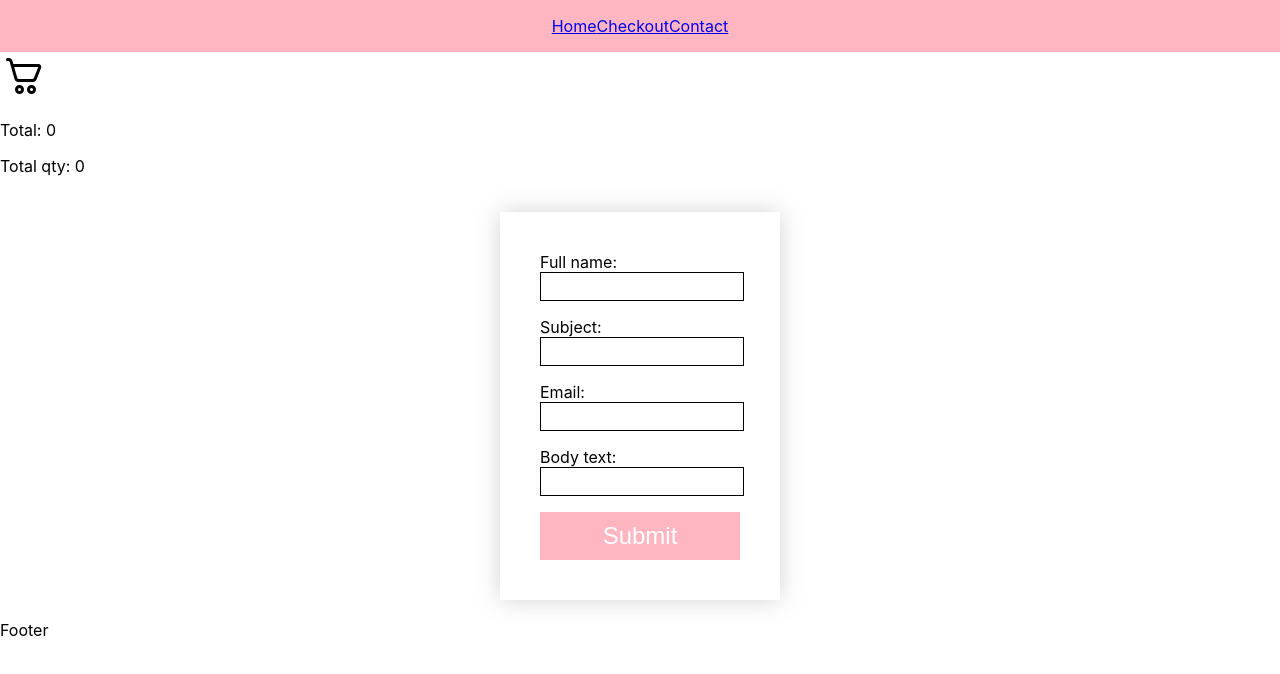
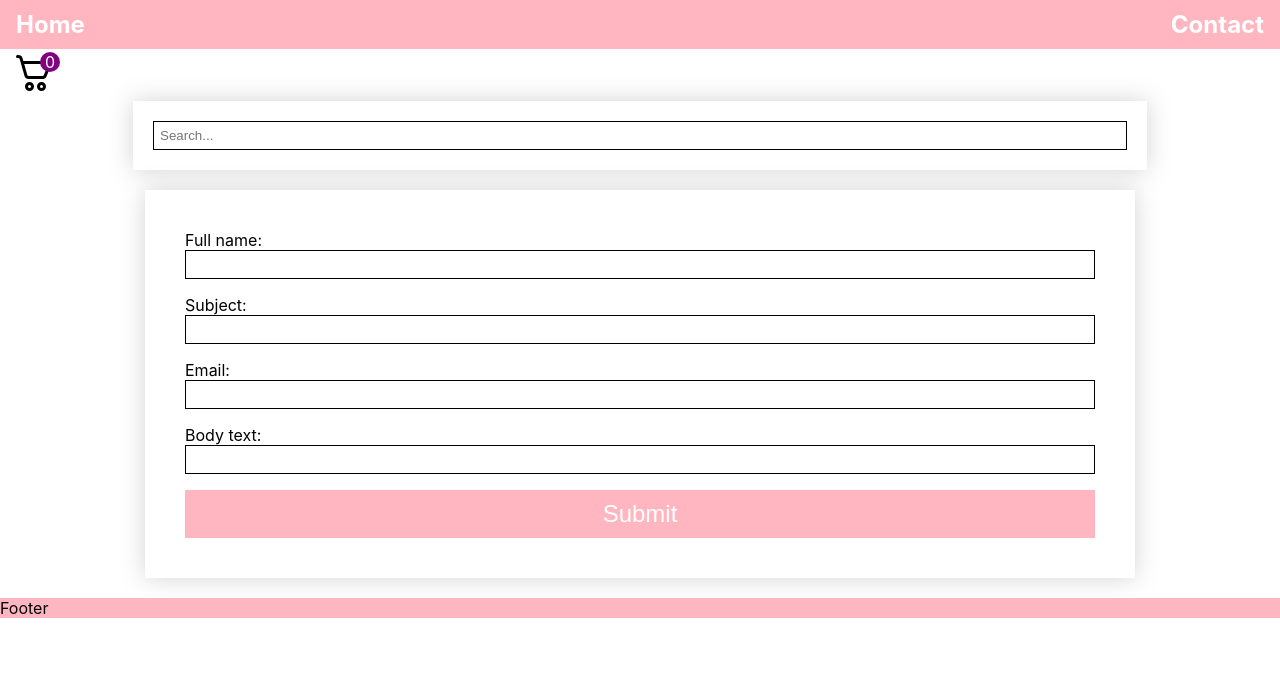
Before and after one commit to k12re/react-framework-ca, a React (Create React App) app: page /contact in a window 1280 px wide. Shown: the top 674 px of the page. Built offline with nearby package versions, Linux system fonts and the light colour scheme.

Commit message:
added content to checkout page and some css around for testing - NEEDS CLEANUP AND FIXING

```diff
--- a/src/App.css
+++ b/src/App.css
@@ -1,10 +1,34 @@
 .App {
   text-align: center;
+  height: 100vh;
 }
 
 .App-logo {
   height: 40vmin;
   pointer-events: none;
+}
+
+footer {
+  width: 100%;
+  bottom: 0px;
+  background-color: lightpink;
+}
+
+.cart-icon {
+  position: relative;
+  top: 0px;
+  left: 10px;
+}
+
+.test {
+  position: absolute;
+  left: 34px;
+  display: inline-flex;
+  color: white;
+  background-color: purple;
+  margin: 3px 6px;
+  padding: 0px 5px;
+  border-radius: 20px;
 }
 
 @media (prefers-reduced-motion: no-preference) {
--- a/src/App.js
+++ b/src/App.js
@@ -39,16 +39,38 @@ function Home() {
   }, []);
 
   return (
-    <ul>
+    <Styled.ProductListContainer>
       {data.map((item) => (
         <ProductItem key={item.id} data={item} />
       ))}
-    </ul>
+    </Styled.ProductListContainer>
   );
 }
 
 function CheckOutPage() {
-  return <div>Checkout Page</div>;
+  const { state } = useContext(CartContext);
+  const { cart, total, quantity } = state;
+
+  console.log(state);
+
+  return (
+    <Styled.CheckoutContainer>
+      {/* <img className="cart-icon" src={CartIcon} /> */}
+      <ul>
+        {cart.map((item) => (
+          <li key={item.id}>
+            <img src={item.imageUrl} />
+            {item.title} - Qty: {item.quantity}
+          </li>
+        ))}
+        <p>Total: {total}</p>
+        <p>Total qty: {quantity}</p>
+      </ul>
+      <Styled.Button>
+        <Link to={`/checkoutsuccess/`}>Checkout</Link>
+      </Styled.Button>
+    </Styled.CheckoutContainer>
+  );
 }
 
 function CheckOutSuccessPage() {
@@ -63,7 +85,10 @@ function Header() {
   return (
     <header>
       <Nav />
-      <Cart />
+      <div>
+        <Cart />
+        <Search />
+      </div>
     </header>
   );
 }
@@ -75,9 +100,9 @@ function Nav() {
         <li key={"home"}>
           <Link to="/">Home</Link>
         </li>
-        <li key={"checkout"}>
+        {/* <li key={"checkout"}>
           <Link to="/checkout">Checkout</Link>
-        </li>
+        </li> */}
         <li key={"contact"}>
           <Link to="/contact">Contact</Link>
         </li>
@@ -166,7 +191,7 @@ export function AddToCart({ data }) {
     dispatch({ type: "addProduct", payload: data });
   };
 
-  return <Styled.Button onClick={handleClick}>ADD TO CART</Styled.Button>;
+  return <Styled.Button onClick={handleClick}>Add to cart</Styled.Button>;
 }
 
 function Cart() {
@@ -177,17 +202,30 @@ function Cart() {
 
   return (
     <div>
-      <img className="cart-icon" src={CartIcon} />
-      <ul>
+      <Link to="/checkout">
+        <img className="cart-icon" src={CartIcon} />
+      </Link>
+      <p className="test"> {quantity} </p>
+      {/* <ul>
         {cart.map((item) => (
           <li key={item.id}>
-            {item.name} - Qty: {item.quantity}
+            {item.title} - Qty: {item.quantity}
           </li>
-        ))}
-        <p>Total: {total}</p>
-        <p>Total qty: {quantity}</p>
-      </ul>
+        ))} */}
+      {/* <p>Total: {total}</p>
+      </ul> */}
     </div>
+  );
+}
+
+function Search() {
+  return (
+    <Styled.SearchFormContainer>
+      <form>
+        <label htmlFor="search"></label>
+        <input name="search" placeholder="Search..." />
+      </form>
+    </Styled.SearchFormContainer>
   );
 }
 
@@ -201,6 +239,7 @@ function App() {
               <Route index element={<Home />} />
               {/* <Route path="product" element={<ProductPage />} /> */}
               <Route path="checkout" element={<CheckOutPage />} />
+              <Route path="checkoutsuccess" element={<CheckOutSuccessPage />} />
               <Route path="contact" element={<ContactPage />} />
               <Route path="*" element={<NotFound />} />
               <Route path="product/:id" element={<ProductPage />} />
--- a/src/App.styles.jsx
+++ b/src/App.styles.jsx
@@ -1,15 +1,57 @@
 import styled from "styled-components";
 
 export const Nav = styled.nav`
-  display: flex;
+  // display: flex;
   background-color: lightpink;
-  justify-content: center;
+  // justify-content: center;
+  ul {
+    display: flex;
+    justify-content: space-between;
+    margin: 0;
+    padding 10px 0;
+  }
   li {
-    display: inline-flex;
+    margin: 0 16px;
+    // display: inline-flex;
+    // justify-content: end;
+  }
+  a {
+    text-decoration: none;
+    color: white;
+    font-size: 1.5rem;
+    font-weight: bold;
   }
 `;
 
+export const ProductListContainer = styled.ul`
+  display: flex;
+  flex-direction: row;
+  flex-wrap: wrap;
+  justify-content: center;
+`;
+
 export const ProductContainer = styled.div`
+  display: flex;
+  flex-direction: column;
+  justify-content: center;
+  // margin: 0 auto;
+  gap: 10px;
+  padding: 40px;
+  margin: 20px;
+  // width: 400px;
+  // height: 600px;
+  background-color: white;
+  filter: drop-shadow(0 0 0.75rem lightgrey);
+  button {
+    width: 100%;
+  }
+  img {
+    object-fit: cover;
+    height: 400px;
+  }
+`;
+
+export const CheckoutContainer = styled.div`
   display: flex;
   flex-direction: column;
   justify-content: center;
@@ -23,7 +65,7 @@ export const ProductContainer = styled.div`
   }
   img {
     object-fit: cover;
-    height: 400px;
+    height: 60px;
   }
 `;
 
@@ -31,6 +73,8 @@ export const FormContainer = styled.div`
   display: flex;
   flex-direction: row;
   justify-content: center;
+  // padding: 40px;
+  // margin: 20px;
   gap: 10px;
   form {
     padding: 40px;
@@ -46,7 +90,36 @@ export const FormContainer = styled.div`
     display: block;
     padding: 6px;
     border: 1px solid black;
-    width: 95%;
+    width: 70vw;
+  }
+  button {
+    width: 100%;
+  }
+`;
+
+export const SearchFormContainer = styled.div`
+  display: flex;
+  flex-direction: row;
+  justify-content: center;
+  // padding: 40px;
+  // margin: 20px;
+  gap: 10px;
+  form {
+    // width: 100vw;
+    padding: 20px 20px;
+    margin: 0 20px;
+    background-color: white;
+    filter: drop-shadow(0 0 0.75rem lightgrey);
+  }
+  label {
+    font-size: 1.5rem
+    justify-content: space-between;
+  }
+  input {
+    display: block;
+    padding: 6px;
+    border: 1px solid black;
+    width: 75vw;
   }
   button {
     width: 100%;
@@ -63,6 +136,7 @@ export const Button = styled.button`
   font-size: 1.5rem;
   a {
     text-decoration: none;
+    font-weight: bold;
     color: inherit;
   }
   :hover {
--- a/src/components/ProductPage/index.jsx
+++ b/src/components/ProductPage/index.jsx
@@ -52,9 +52,6 @@ function ProductPage() {
             <p>Discounted Price: {data.discountedPrice}</p>
           )}
           <p>Rating: {data.rating}</p>
-          <Styled.Button>
-            <Link to={`/product/${data.id}`}>Add to cart</Link>
-          </Styled.Button>
           <AddToCart data={data} />
         </Styled.ProductContainer>
       </div>
```
